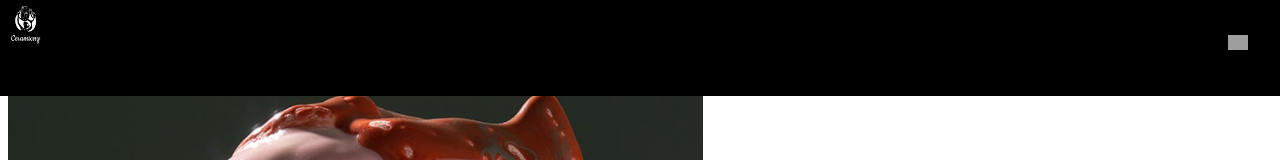
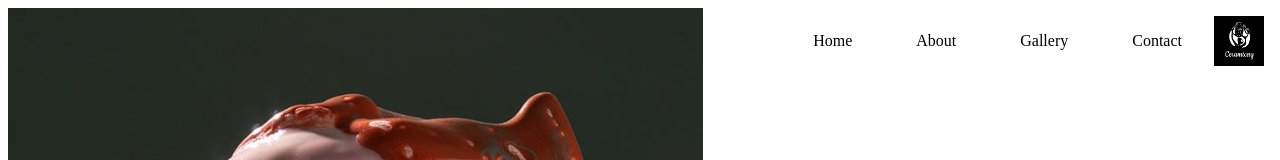
Before and after one commit to megiserjanaj/ceramicssy_blog, a Gatsby site: page /about in a window 1280 px wide. Shown: the top 160 px of the page. Built offline with nearby package versions, Linux system fonts and the light colour scheme; Gatsby itself is replaced by a stand-in of ours; grey boxes are pictures that could not be loaded.

Commit message:
Testing testing...

```diff
--- a/src/components/header/Header.js
+++ b/src/components/header/Header.js
@@ -7,12 +7,12 @@ import Navigation from "./Navigation";
 import MobileNavigation from "./MobileNavigation";
 
 const Header = () => {
-  const width = typeof window !== "undefined";
+  typeof window !== "undefined";
 
-  const [screenWidth, setScreenWidth] = useState(width);
+  const [screenWidth, setScreenWidth] = useState(window.innerWidth);
 
   const resizeFnx = () => {
-    setScreenWidth(width);
+    setScreenWidth(window.innerWidth);
   };
 
   useEffect(() => {
--- a/src/components/header/MobileNavigation.js
+++ b/src/components/header/MobileNavigation.js
@@ -8,8 +8,6 @@ import { navLinks } from "../../routes";
 import ceramicssy_icon from "../../images/icons/ceramicssy_icon.png";
 
 const MobileNavigation = () => {
-  const width = typeof window !== "undefined";
-
   const [open, setOpen] = useState(false);
 
   return (
```
